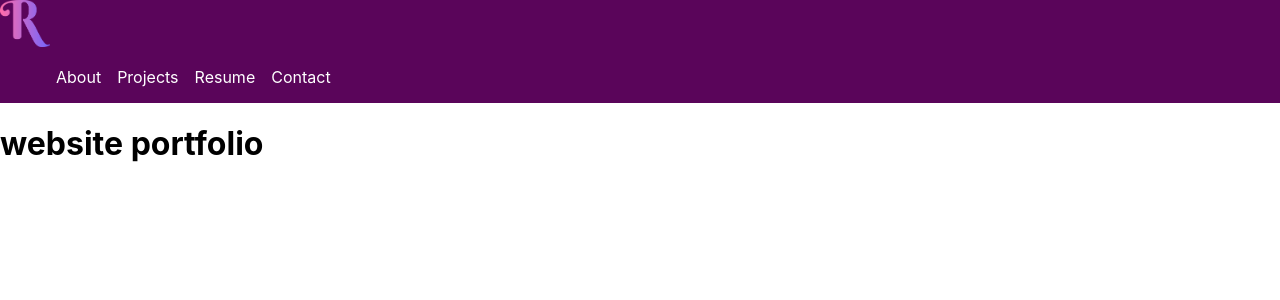
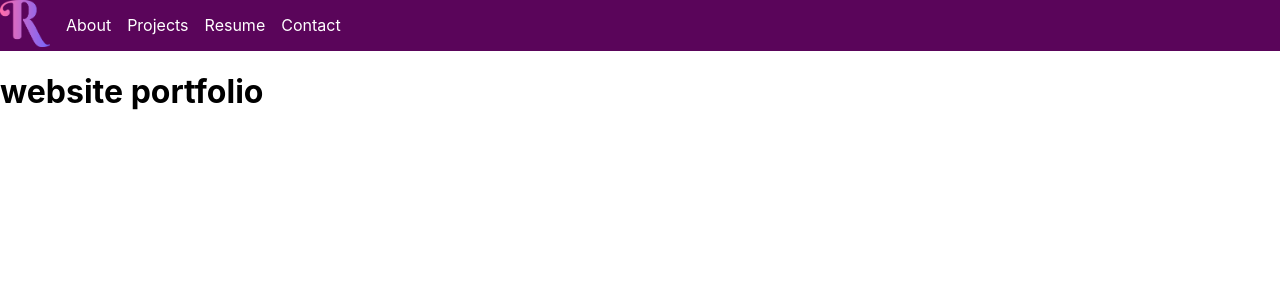
Before and after one commit to RiyanMak/my-portfolio, a React (Create React App) app: page / in a window 1280 px wide. Shown: the top 300 px of the page. Built offline with nearby package versions, Linux system fonts and the light colour scheme.

Commit message:
feat: moved the header content in the middle

```diff
--- a/src/Components/Header.jsx
+++ b/src/Components/Header.jsx
@@ -19,6 +19,6 @@ const Header = () => {
             </nav>
         </header>
     );
-};
+}
 
 export default Header;
--- a/src/Components/Header.module.css
+++ b/src/Components/Header.module.css
@@ -18,13 +18,23 @@
     height: auto;
 }
 
+.nav{
+    display:flex;
+    align-items: center;
+}
+
 .nav ul{
     list-style: none;
     display:flex;
+    padding: 0;
+    margin:0;
+    align-items: center;
 }
 
 .nav li{
     margin-left: 1rem;
+    display: flex;
+    align-items: center;
 }
 
 .nav a{
```
